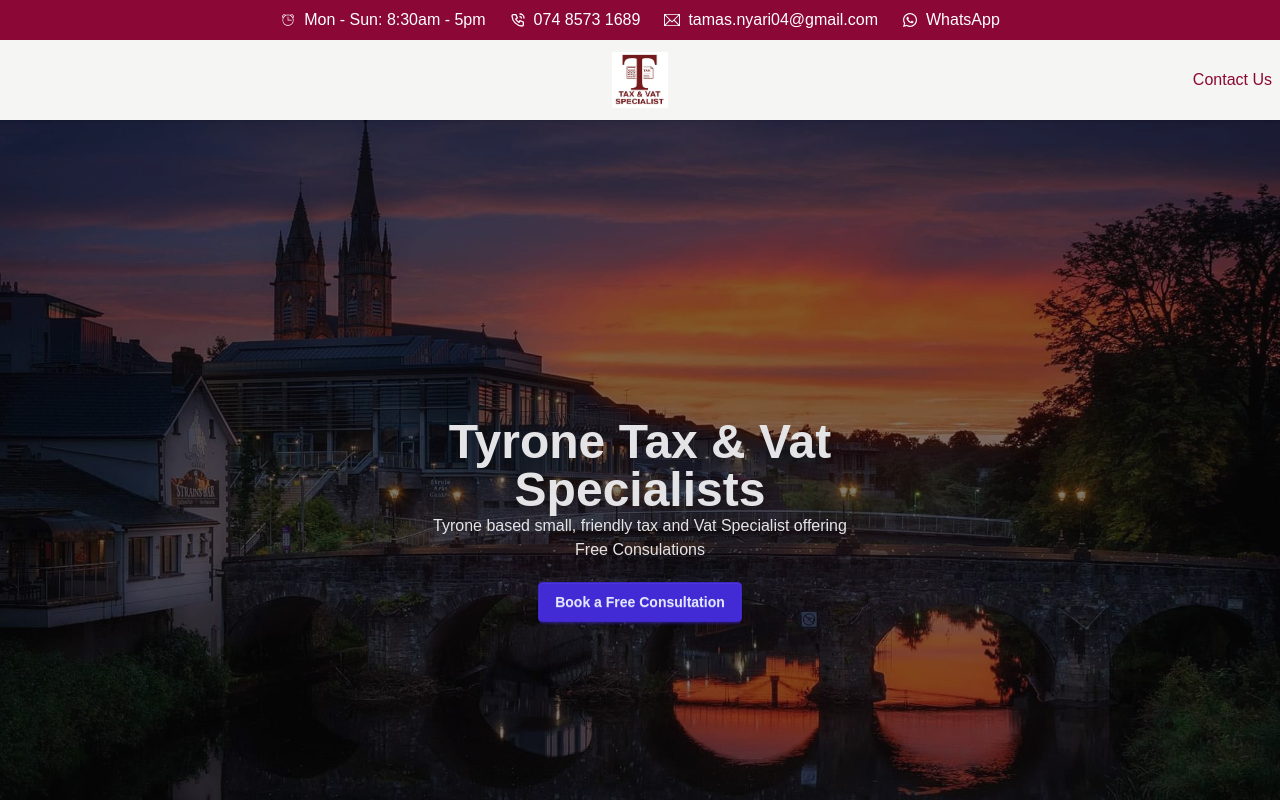
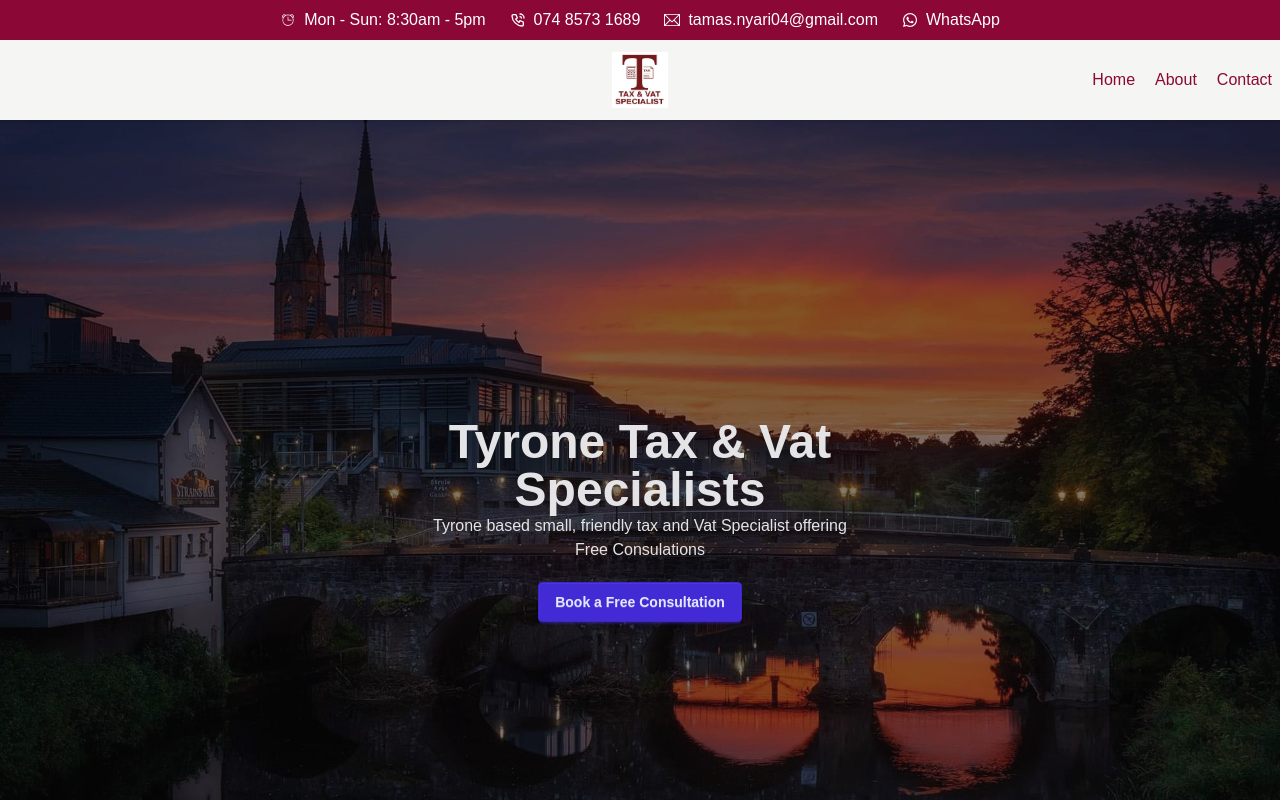
Before and after one commit to bnyari196/accountancy-app, a Next.js app: page / in a window 1280 px wide. Shown: the top 800 px of the page. Built offline with nearby package versions, Linux system fonts and the light colour scheme.

Commit message:
Minor navbar tweaks

```diff
--- a/app/NavBar.tsx
+++ b/app/NavBar.tsx
@@ -23,8 +23,10 @@ const NavBar = () => {
         </div>
         </Link>
 
-        <div className="navbar-end">
-        <Link className = "hover:text-rose-400 transition-colors" href="/contact">Contact Us</Link>
+        <div className="navbar-end gap-x-5">
+        <Link className = "hover:text-rose-400 transition-colors" href="/contact">Home</Link>
+        <Link className = "hover:text-rose-400 transition-colors" href="/contact">About</Link>
+        <Link className = "hover:text-rose-400 transition-colors" href="/contact">Contact</Link>
         </div>
       </div>
   )
```
